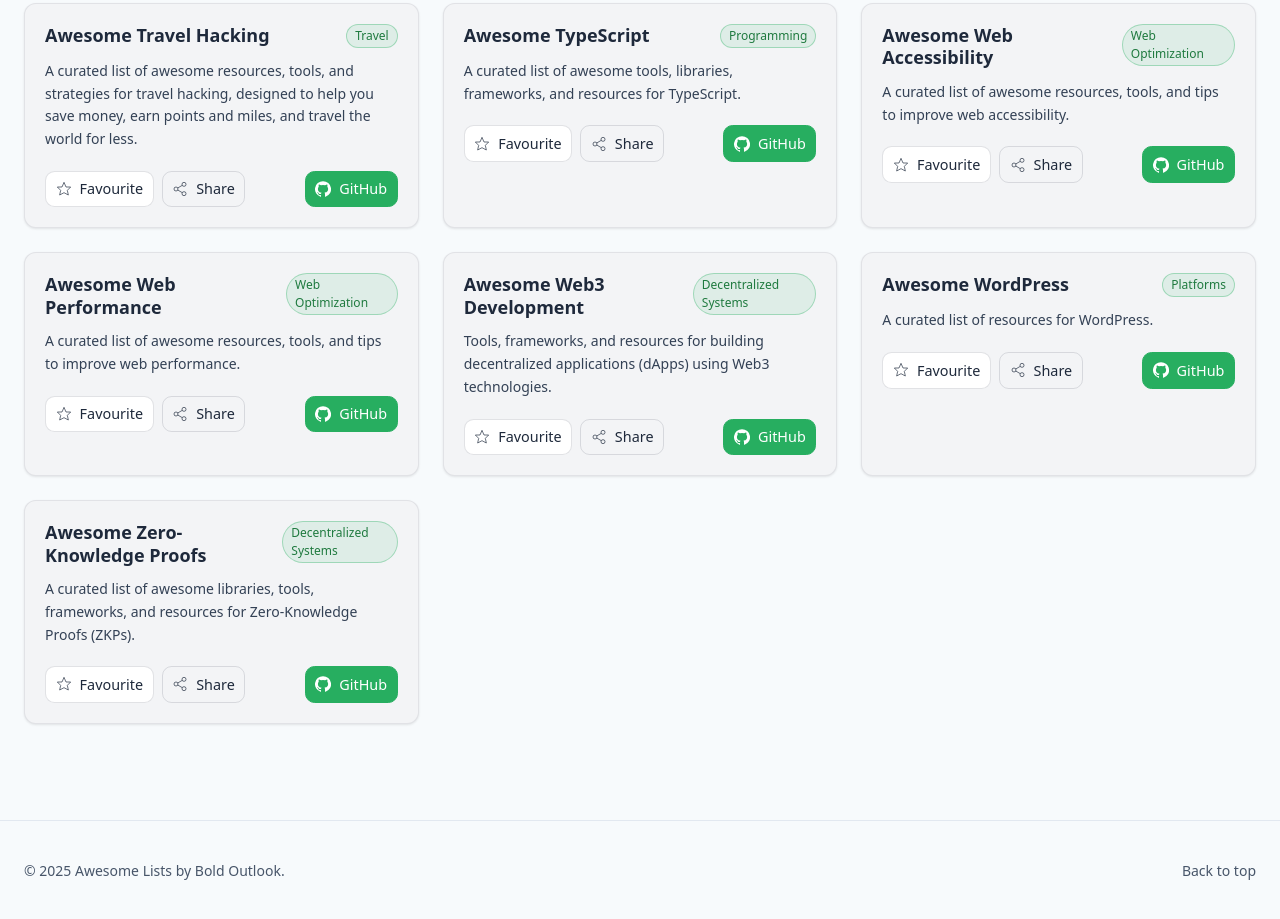
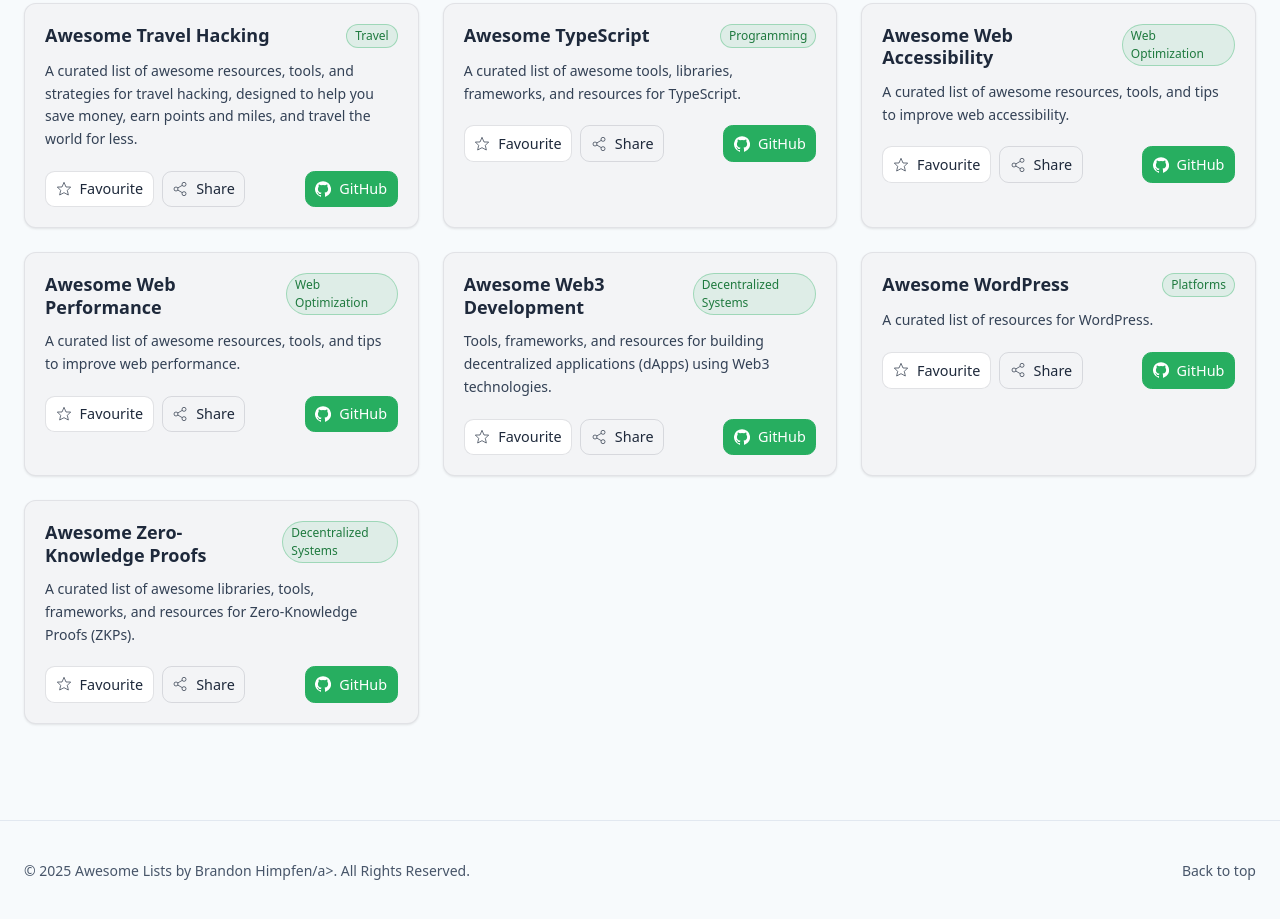
Before and after one commit to awesomelistsio/awesomelists.xyz, a plain HTML site: page index.html in a window 1280 px wide. Shown: the part 7508-8427 px from the top of the page. Drawn offline with nearby package versions, Linux system fonts and the light colour scheme.

Commit message:
Update index.html

```diff
--- a/index.html
+++ b/index.html
@@ -50,7 +50,7 @@
 <div id="empty" class="hidden text-center text-slate-500 py-24 dark:text-slate-400">No lists match your filters.</div></main>
 <footer class="border-t border-slate-200 dark:border-slate-800">
 <div class="mx-auto max-w-7xl px-6 py-10 text-sm text-slate-600 flex flex-col md:flex-row items-center justify-between gap-4 dark:text-slate-400">
-<div>© <span id="year"></span> Awesome Lists by <a href="https://www.boldoutlook.com/" title="Bold Outlook" target="_blank">Bold Outlook</a>.</div>
+<div>© <span id="year"></span> Awesome Lists by <a href="https://www.himpfen.com/" title="Brandon Himpfen" target="_blank">Brandon Himpfen/a>. All Rights Reserved.</div>
 <div class="flex items-center gap-3"><a class="hover:text-slate-900 dark:hover:text-slate-200" href="#" onclick="window.scrollTo({top:0,behavior:'smooth'})">Back to top</a></div>
 </div></footer>
 <script src="./app.js"></script></body></html>
```
